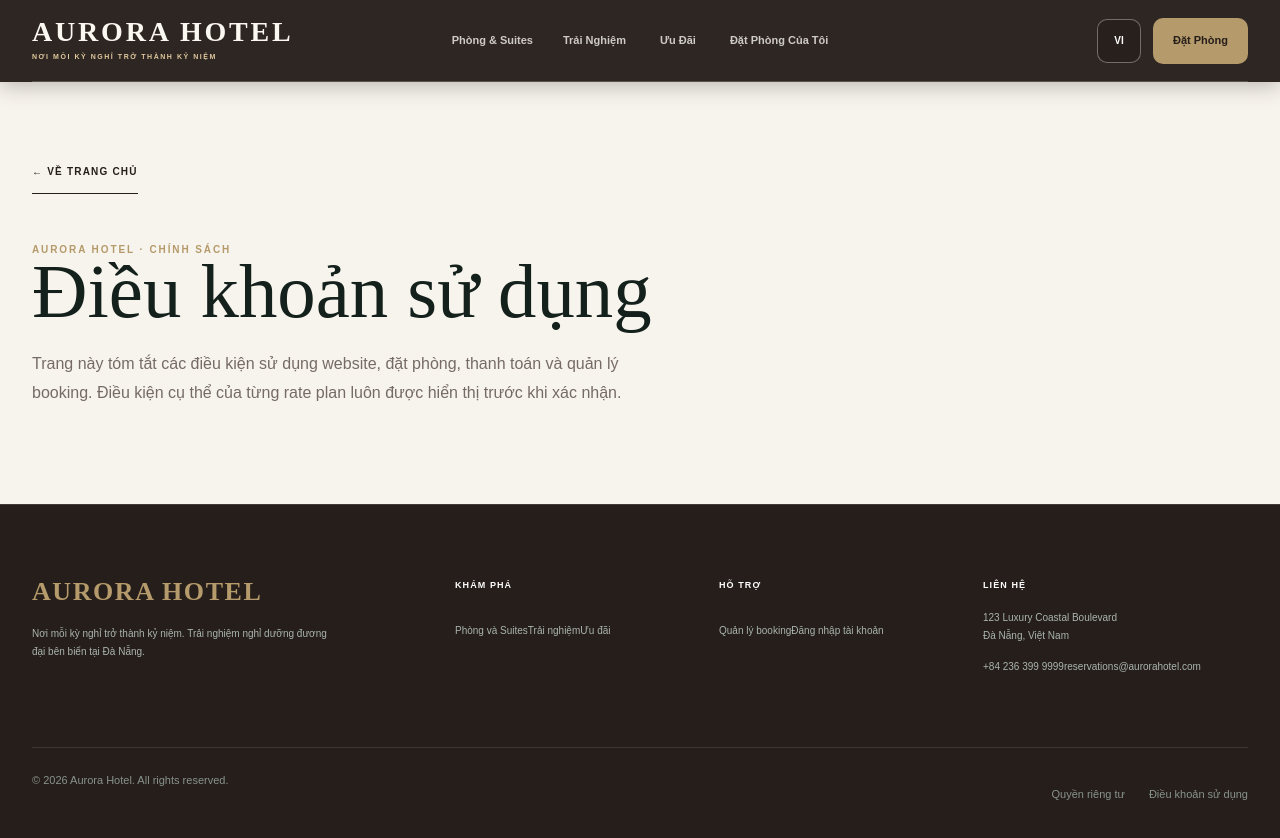
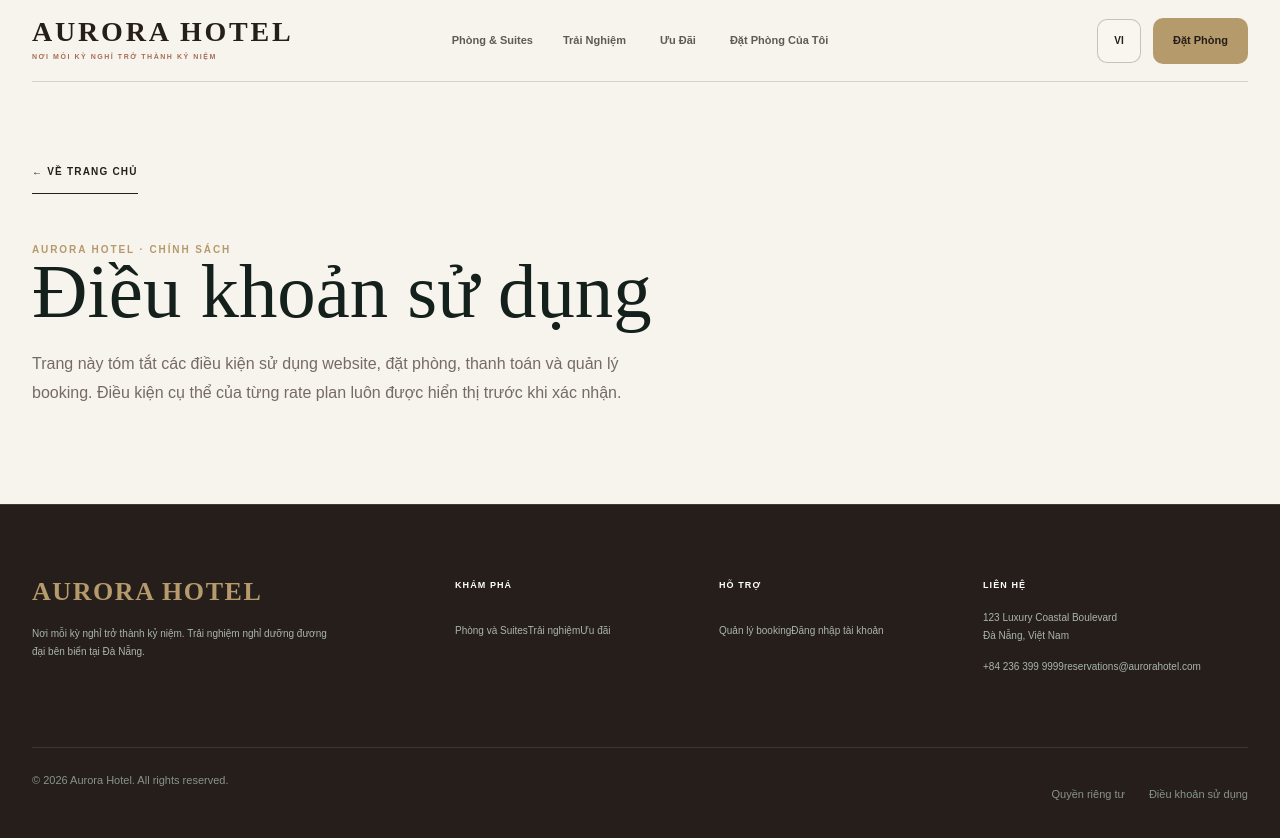
Before and after one commit to RumikaRin/AuroraHotel, a Next.js app: page /terms in a window 1280 px wide. Shown: the top 838 px of the page. Built offline with nearby package versions, Linux system fonts and the light colour scheme.

Commit message:
feat(customer): make header transparent and section-aware

```diff
--- a/src/app/experiences/page.tsx
+++ b/src/app/experiences/page.tsx
@@ -15,7 +15,7 @@ export default function ExperiencesPage() {
       <a className="skip-link" href="#main-content">Đi đến nội dung chính</a>
       <Header />
       <main id="main-content">
-        <section className="experiences-hero" aria-labelledby="experiences-title">
+        <section className="experiences-hero" aria-labelledby="experiences-title" data-header-tone="dark">
           <Image src="/images/aurora/hero-02.jpg" alt="Hoàng hôn bên hồ bơi và bãi biển Aurora" fill priority sizes="100vw" className="experiences-hero-image" />
           <div className="experiences-hero-overlay" />
           <div className="wrap experiences-hero-content">
@@ -28,7 +28,7 @@ export default function ExperiencesPage() {
 
         <SanctuaryExperiences />
 
-        <section className="experiences-story" aria-labelledby="experiences-story-title">
+        <section className="experiences-story" aria-labelledby="experiences-story-title" data-header-tone="light">
           <div className="wrap experiences-story-grid">
             <div className="experiences-story-image"><Image src="/images/aurora/hero-03.jpg" alt="Sảnh lounge gỗ ấm của Aurora" fill sizes="(max-width: 900px) 100vw, 48vw" /></div>
             <div className="experiences-story-copy"><p className="experiences-eyebrow">A quiet kind of care</p><h2 id="experiences-story-title">Sự chăm chút<br /><em>âm thầm mà thật gần.</em></h2><p>Không cần một lịch trình dày đặc. Hãy để khoảng sáng trong suite, một bàn ăn bên biển và những lối đi giữa vườn làm phần còn lại.</p><Link href="/rooms" className="text-link">Bắt đầu kỳ nghỉ <span aria-hidden="true">↗</span></Link></div>
--- a/src/app/offers/page.tsx
+++ b/src/app/offers/page.tsx
@@ -37,10 +37,10 @@ export default function OffersPage() {
       <a className="skip-link" href="#main-content">Đi đến nội dung chính</a>
       <Header />
       <main id="main-content">
-        <section className="offers-hero" aria-labelledby="offers-title">
+        <section className="offers-hero" aria-labelledby="offers-title" data-header-tone="dark">
           <div className="wrap offers-hero-content"><p className="offers-eyebrow">Aurora · Direct rate plans</p><h1 id="offers-title">Một lý do để đặt trực tiếp,<br /><em>một kỳ nghỉ rõ ràng hơn.</em></h1><p>Chọn rate plan phù hợp, xem điều kiện và nhận báo giá từ hệ thống trước khi gửi yêu cầu.</p></div>
         </section>
-        <section className="offers-list" aria-labelledby="offers-list-title">
+        <section className="offers-list" aria-labelledby="offers-list-title" data-header-tone="light">
           <div className="wrap"><div className="offers-list-heading"><div><p className="offers-eyebrow">The booking ledger</p><h2 id="offers-list-title">Hai cách bắt đầu</h2></div><span>Rate plan · giá server-owned</span></div><div className="offers-grid">{OFFERS.map((offer, index) => <article className="offer-card" key={offer.id}><div className="offer-card-media"><Image src={offer.image} alt={offer.alt} fill sizes="(max-width: 860px) 100vw, 42vw" priority={index === 0} /><span>{offer.badge}</span></div><div className="offer-card-copy"><p className="offers-eyebrow">{offer.label}</p><h3>{offer.title}</h3><p>{offer.description}</p><ul>{offer.terms.map((term) => <li key={term}>{term}</li>)}</ul><div className="offer-card-footer"><span>Giá & điều kiện hiển thị trong báo giá</span><Link href={`/booking?offer=${offer.id}`}>Xem rate plan <span aria-hidden="true">↗</span></Link></div></div></article>)}</div></div>
         </section>
       </main>
--- a/src/app/page.tsx
+++ b/src/app/page.tsx
@@ -91,7 +91,7 @@ export default async function HomePage() {
         {/* ═══════════════════════════════════════════
             SECTION 3: CHAPTER I — PROLOGUE (100VH SNAP, WARM SAND #efe9dd)
            ═══════════════════════════════════════════ */}
-        <section className="prologue-section" aria-label="Prologue - Câu chuyện Aurora">
+        <section className="prologue-section" aria-label="Prologue - Câu chuyện Aurora" data-header-tone="light">
           <div className="wrap prologue-grid">
             <div className="prologue-copy">
               <div className="chapter-mark">
@@ -155,7 +155,7 @@ export default async function HomePage() {
         {/* ═══════════════════════════════════════════
             SECTION 6: CHAPTER IV — THE BOOKING LEDGER (DEEP FOREST NIGHT #1c2a24)
            ═══════════════════════════════════════════ */}
-        <section className="ledger-section" id="ledger" aria-label="Minh bạch giá và rate plan">
+        <section className="ledger-section" id="ledger" aria-label="Minh bạch giá và rate plan" data-header-tone="dark">
           <div className="wrap ledger-grid">
             <div className="ledger-copy">
               <div className="chapter-mark">
@@ -243,7 +243,7 @@ export default async function HomePage() {
         {/* ═══════════════════════════════════════════
             SECTION 7: CHAPTER V — EPILOGUE (WARM IVORY #f7f4ed)
            ═══════════════════════════════════════════ */}
-        <section className="epilogue-section" aria-label="Khởi đầu kỳ nghỉ">
+        <section className="epilogue-section" aria-label="Khởi đầu kỳ nghỉ" data-header-tone="light">
           <div className="wrap epilogue-grid">
             <div className="epilogue-copy">
               <div className="chapter-mark">
--- a/src/app/rooms/RoomsClient.tsx
+++ b/src/app/rooms/RoomsClient.tsx
@@ -122,7 +122,7 @@ export function RoomsClient({ initialCategories, searchContext }: RoomsClientPro
       <Header />
 
       <main>
-        <section className="rooms-hero" aria-labelledby="rooms-title">
+        <section className="rooms-hero" aria-labelledby="rooms-title" data-header-tone="dark">
           <div className="wrap rooms-hero-inner">
             <p className="rooms-eyebrow">Aurora · Hotel & Resort</p>
             <h1 id="rooms-title">Một căn phòng<br /><em>để nhớ.</em></h1>
@@ -141,7 +141,7 @@ export function RoomsClient({ initialCategories, searchContext }: RoomsClientPro
           </div>
         </section>
 
-        <section className="wrap rooms-toolbar" aria-label="Bộ lọc hạng phòng">
+        <section className="wrap rooms-toolbar" aria-label="Bộ lọc hạng phòng" data-header-tone="light">
           <RoomFilterBar
             onFilterChange={setFilters}
             onOpenCompare={() => setIsCompareOpen(true)}
@@ -149,7 +149,7 @@ export function RoomsClient({ initialCategories, searchContext }: RoomsClientPro
           />
         </section>
 
-        <section className="wrap rooms-results" aria-labelledby="rooms-results-title">
+        <section className="wrap rooms-results" aria-labelledby="rooms-results-title" data-header-tone="light">
           <div className="rooms-results-heading">
             <div>
               <p className="rooms-eyebrow">The stay collection</p>
--- a/src/components/home/HeroCarousel.tsx
+++ b/src/components/home/HeroCarousel.tsx
@@ -86,7 +86,7 @@ export function HeroCarousel() {
   };
 
   return (
-    <section className="snap-section hero" aria-label="Giới thiệu Aurora Hotel" id="top">
+    <section className="snap-section hero" aria-label="Giới thiệu Aurora Hotel" id="top" data-header-tone="dark">
       {/* Slide images — horizontal slide track */}
       <div
         className="hero-track"
--- a/src/components/home/OptionCRoomReel.tsx
+++ b/src/components/home/OptionCRoomReel.tsx
@@ -81,6 +81,7 @@ export function OptionCRoomReel({ rooms }: OptionCRoomReelProps) {
       className="snap-section stay-reel-full"
       aria-label="Bộ sưu tập phòng nghỉ Aurora"
       id="suites"
+      data-header-tone="dark"
       onTouchStart={handleTouchStart}
       onTouchEnd={handleTouchEnd}
       onKeyDown={handleKeyDown}
--- a/src/components/layout/Header.tsx
+++ b/src/components/layout/Header.tsx
@@ -5,23 +5,58 @@ import { usePathname } from "next/navigation";
 import { useCallback, useEffect, useRef, useState } from "react";
 import { getTranslation, Language } from "../../domain/i18n.ts";
 
+type HeaderTone = "dark" | "light";
+
 export function Header() {
   const pathname = usePathname();
   const [lang, setLang] = useState<Language>("vi");
   const [menuOpen, setMenuOpen] = useState(false);
-  const [scrolled, setScrolled] = useState(false);
+  const [headerTone, setHeaderTone] = useState<HeaderTone>(pathname === "/" ? "dark" : "light");
   const menuBtnRef = useRef<HTMLButtonElement>(null);
 
   useEffect(() => {
-    const handleScroll = () => {
-      setScrolled(window.scrollY > 20);
+    const fallbackTone: HeaderTone = pathname === "/" ? "dark" : "light";
+    const toneSections = Array.from(
+      document.querySelectorAll<HTMLElement>("main [data-header-tone]"),
+    );
+    let frame = 0;
+
+    const updateTone = () => {
+      frame = 0;
+      const headerProbeY = Math.min(42, Math.max(1, window.innerHeight / 2));
+      const activeSection = toneSections.find((section) => {
+        const rect = section.getBoundingClientRect();
+        return rect.top <= headerProbeY && rect.bottom > headerProbeY;
+      });
+      const visibleSection = activeSection || toneSections.find((section) => {
+        const rect = section.getBoundingClientRect();
+        return rect.bottom > 0 && rect.top < window.innerHeight;
+      });
+      const nextTone = visibleSection?.dataset.headerTone;
+      setHeaderTone(nextTone === "light" || nextTone === "dark" ? nextTone : fallbackTone);
     };
-    handleScroll();
-    window.addEventListener("scroll", handleScroll);
-    return () => window.removeEventListener("scroll", handleScroll);
-  }, []);
 
-  const isHomeTop = pathname === "/" && !scrolled;
+    const scheduleToneUpdate = () => {
+      if (frame) return;
+      frame = window.requestAnimationFrame(updateTone);
+    };
+
+    setHeaderTone(fallbackTone);
+    updateTone();
+    window.addEventListener("scroll", scheduleToneUpdate, { passive: true });
+    window.addEventListener("resize", scheduleToneUpdate);
+    return () => {
+      window.removeEventListener("scroll", scheduleToneUpdate);
+      window.removeEventListener("resize", scheduleToneUpdate);
+      if (frame) window.cancelAnimationFrame(frame);
+    };
+  }, [pathname]);
+
+  const isDarkTone = headerTone === "dark";
+  const headerForeground = isDarkTone ? "var(--warm-ivory)" : "var(--espresso)";
+  const headerMutedForeground = isDarkTone ? "rgba(251,248,242,.78)" : "rgba(38,30,26,.72)";
+  const headerControlBorder = isDarkTone ? "rgba(255,255,255,.34)" : "rgba(38,30,26,.24)";
+  const headerControlBackground = isDarkTone ? "rgba(25,21,18,.28)" : "rgba(251,248,242,.42)";
 
   const toggleLanguage = () => {
     setLang((prev) => (prev === "vi" ? "en" : "vi"));
@@ -64,17 +99,18 @@ export function Header() {
 
   return (
     <header
+      data-header-tone={headerTone}
       style={{
         position: "fixed",
         top: 0,
         left: 0,
         right: 0,
         zIndex: 50,
-        backgroundColor: isHomeTop ? "transparent" : "rgba(38, 30, 26, 0.96)",
-        backdropFilter: isHomeTop ? "none" : "blur(12px)",
-        boxShadow: isHomeTop ? "none" : "0 4px 20px rgba(38, 30, 26, 0.28)",
-        color: "var(--warm-ivory)",
-        transition: "background-color 0.3s ease, box-shadow 0.3s ease, backdrop-filter 0.3s ease",
+        backgroundColor: "transparent",
+        backdropFilter: "none",
+        boxShadow: "none",
+        color: headerForeground,
+        transition: "color 0.3s ease",
       }}
     >
       <div
@@ -85,7 +121,7 @@ export function Header() {
           gridTemplateColumns: "1fr auto 1fr",
           alignItems: "center",
           gap: 32,
-          borderBottom: "1px solid rgba(255,255,255,.2)",
+          borderBottom: `1px solid ${isDarkTone ? "rgba(255,255,255,.2)" : "rgba(38,30,26,.16)"}`,
         }}
       >
         {/* Brand */}
@@ -112,7 +148,7 @@ export function Header() {
           <small
             style={{
               marginTop: 6,
-              color: "var(--gold-light)",
+              color: isDarkTone ? "var(--gold-light)" : "var(--muted-terracotta)",
               fontSize: 7,
               fontWeight: 700,
               letterSpacing: ".22em",
@@ -149,7 +185,7 @@ export function Header() {
                 paddingBlock: 12,
                 fontSize: 11,
                 fontWeight: 600,
-                color: isActive(link.href) ? "var(--warm-ivory)" : "rgba(251,248,242,.78)",
+                color: isActive(link.href) ? headerForeground : headerMutedForeground,
               }}
             >
               {getTranslation(lang, link.key)}
@@ -172,10 +208,10 @@ export function Header() {
             style={{
               minWidth: 44,
               minHeight: 44,
-              border: "1px solid rgba(255,255,255,.34)",
+              border: `1px solid ${headerControlBorder}`,
               borderRadius: "var(--radius-control)",
-              background: "rgba(25,21,18,.28)",
-              color: "white",
+              background: headerControlBackground,
+              color: headerForeground,
               fontSize: 10,
               fontWeight: 700,
             }}
@@ -212,10 +248,10 @@ export function Header() {
               height: 44,
               alignItems: "center",
               justifyContent: "center",
-              border: "1px solid rgba(255,255,255,.3)",
+              border: `1px solid ${headerControlBorder}`,
               borderRadius: "var(--radius-control)",
-              background: "rgba(25,21,18,.32)",
-              color: "white",
+              background: headerControlBackground,
+              color: headerForeground,
             }}
             aria-expanded={menuOpen}
             aria-controls="mobileMenu"
--- a/src/components/public/DirectBookingBenefits.tsx
+++ b/src/components/public/DirectBookingBenefits.tsx
@@ -7,7 +7,7 @@ export function DirectBookingBenefits() {
   ];
 
   return (
-    <section aria-label="Quyền lợi đặt phòng trực tiếp">
+    <section aria-label="Quyền lợi đặt phòng trực tiếp" data-header-tone="light">
       <div className="benefits-strip">
         <div className="benefits-inner wrap">
           {benefits.map((b, i) => (
--- a/src/components/public/SanctuaryExperiences.tsx
+++ b/src/components/public/SanctuaryExperiences.tsx
@@ -54,7 +54,7 @@ const EXPERIENCES: ExperienceItem[] = [
 
 export function SanctuaryExperiences() {
   return (
-    <section aria-label="Trải nghiệm nghỉ dưỡng" id="experiences">
+    <section aria-label="Trải nghiệm nghỉ dưỡng" id="experiences" data-header-tone="dark">
       <div className="sanctuary-section">
         <div className="wrap">
           <div className="sanctuary-header">
```
Also changed, not shown: 1 other file (tests, documents, lock files or other folders).
